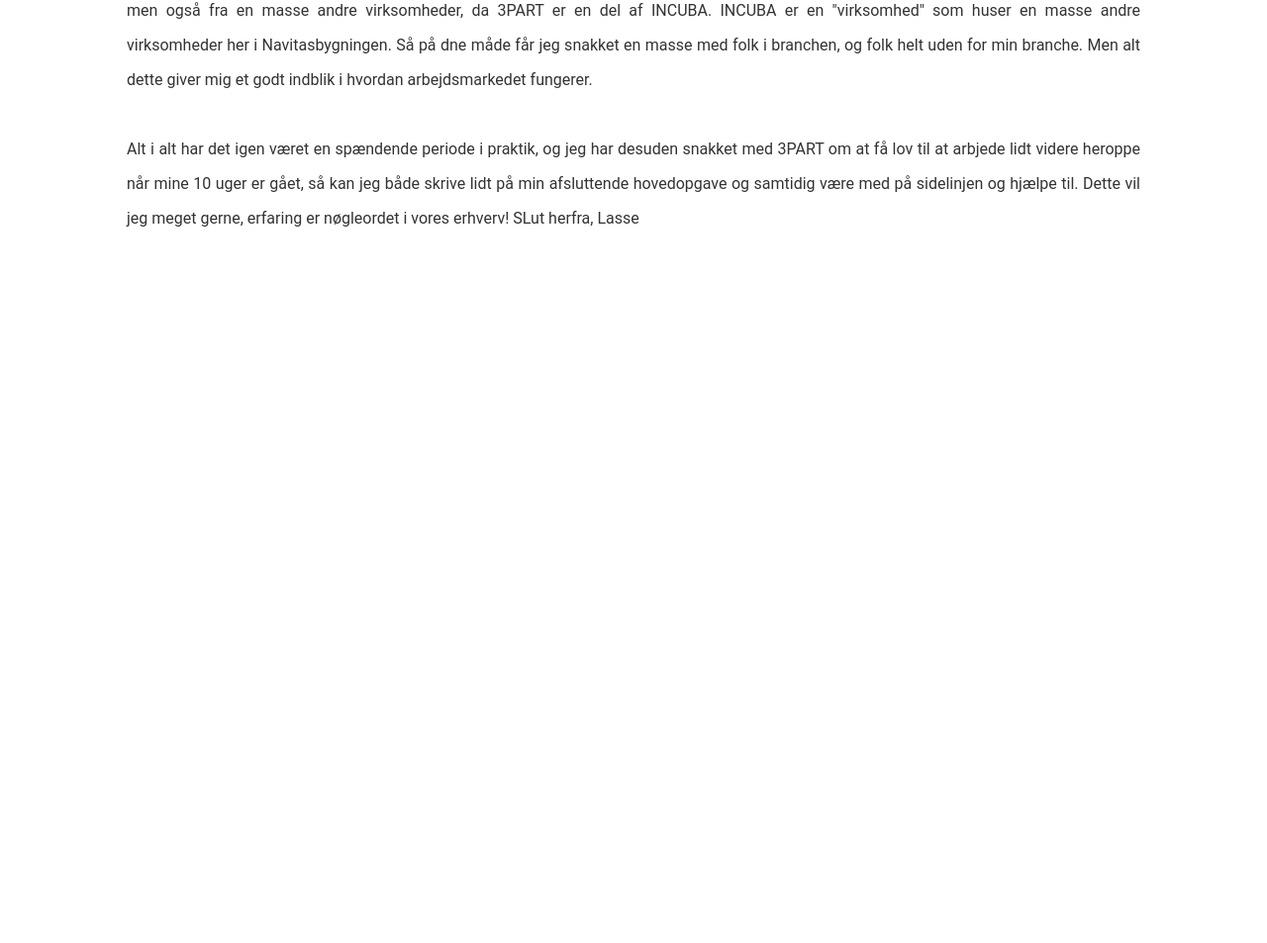
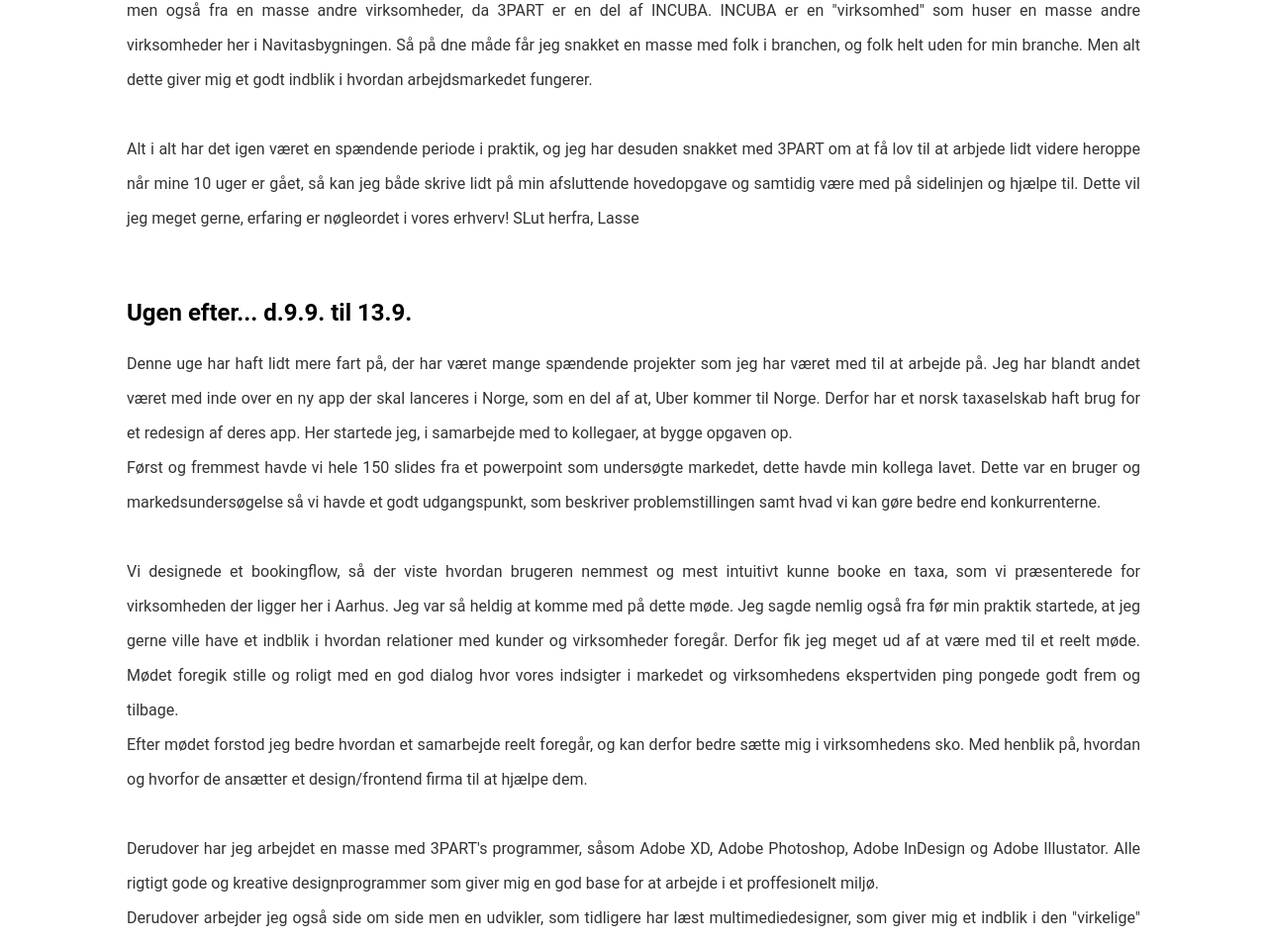
Before and after one commit to LasseNymark/praktikblogLasse, a plain HTML site: page index.html in a window 1280 px wide. Shown: the part 1617-2570 px from the top of the page at 99% size. Before the commit the page ends 1919 px from the top, so only its background shows below. Drawn offline with Linux system fonts and the light colour scheme; a script that the page names is missing.

Commit message:
Update index.html

```diff
--- a/index.html
+++ b/index.html
@@ -81,6 +81,43 @@
 
         </section>
 
+                </section>
+
+                <section id="sec1" class="sec">
+
+            <h2 class="overskrift">Ugen efter... d.9.9. til 13.9. </h2>
+
+            <p class="tekst dark">
+
+            Denne uge har haft lidt mere fart på, der har været mange spændende projekter som jeg har været med til at arbejde på. Jeg har blandt andet været med inde over en ny app der skal lanceres i Norge, som en del af at, Uber kommer til Norge. Derfor har et norsk taxaselskab haft brug for et redesign af deres app. Her startede jeg, i samarbejde med to kollegaer, at bygge opgaven op.
+                <br> Først og fremmest havde vi hele 150 slides fra et powerpoint som undersøgte markedet, dette havde min kollega lavet. Dette var en bruger og markedsundersøgelse så vi havde et godt udgangspunkt, som beskriver problemstillingen samt hvad vi kan gøre bedre end konkurrenterne.
+
+                <br><br>
+                Vi designede et bookingflow, så der viste hvordan brugeren nemmest og mest intuitivt kunne booke en taxa, som vi præsenterede for virksomheden der ligger her i Aarhus. Jeg var så heldig at komme med på dette møde. Jeg sagde nemlig også fra før min praktik startede, at jeg gerne ville have et indblik i hvordan relationer med kunder og virksomheder foregår. Derfor fik jeg meget ud af at være med til et reelt møde. Mødet foregik stille og roligt med en god dialog hvor vores indsigter i markedet og virksomhedens ekspertviden ping pongede godt frem og tilbage.
+                <br>
+                Efter mødet forstod jeg bedre hvordan et samarbejde reelt foregår, og kan derfor bedre sætte mig i virksomhedens sko. Med henblik på, hvordan og hvorfor de ansætter et design/frontend firma til at hjælpe dem.
+
+                <br><br>
+
+                Derudover har jeg arbejdet en masse med 3PART's programmer, såsom Adobe XD, Adobe Photoshop, Adobe InDesign og Adobe Illustator. Alle rigtigt gode og kreative designprogrammer som giver mig en god base for at arbejde i et proffesionelt miljø.
+                <br> Derudover arbejder jeg også side om side men en udvikler, som tidligere har læst multimediedesigner, som giver mig et indblik i den "virkelige" verden, i forhold tilat arbejde og udvikle proffesionelle hjemmeside. Han fortæller om de standarder og normer han og 3PART tidligere og idag bruger for at udvikle proffesionelle hjemmesider. Dette er et super værktøj for mig, at have en der kan guide mig direkte derhen hvor både jeg og 3PART gerne vil have jeg er.
+
+                <br><br>
+
+                Jeg har foreløbigt i mit praktikophold fået en lille øjenåbner i forhold til hvad jeg som person gerne vil ende ud med at arbejde med. Da jeg startede mit praktikophold var jeg nemlig selv i tvivl, om jeg gerne ville fokusere på at designe ELLER udvikle. Jeg har nu arbejdet en del med begge punkter, og fundet ud af jeg er en designer-type. :D Derfor arbejder jeg også meget sammen med 3PART's designer, som sidder med stort set alle de digitale designopgaver.
+
+                <br><br>
+
+                Så alt i alt en god og spændende uge hvor jeg har fået en masse nye indsigter i livet som Multimediedesigner og en uge der har budt på møder med virksomheder og reflektioner over mit eget arbejde.
+
+            </p>
+
+
+        </section>
+
+
+
+
     </main>
 
 </body>
```
